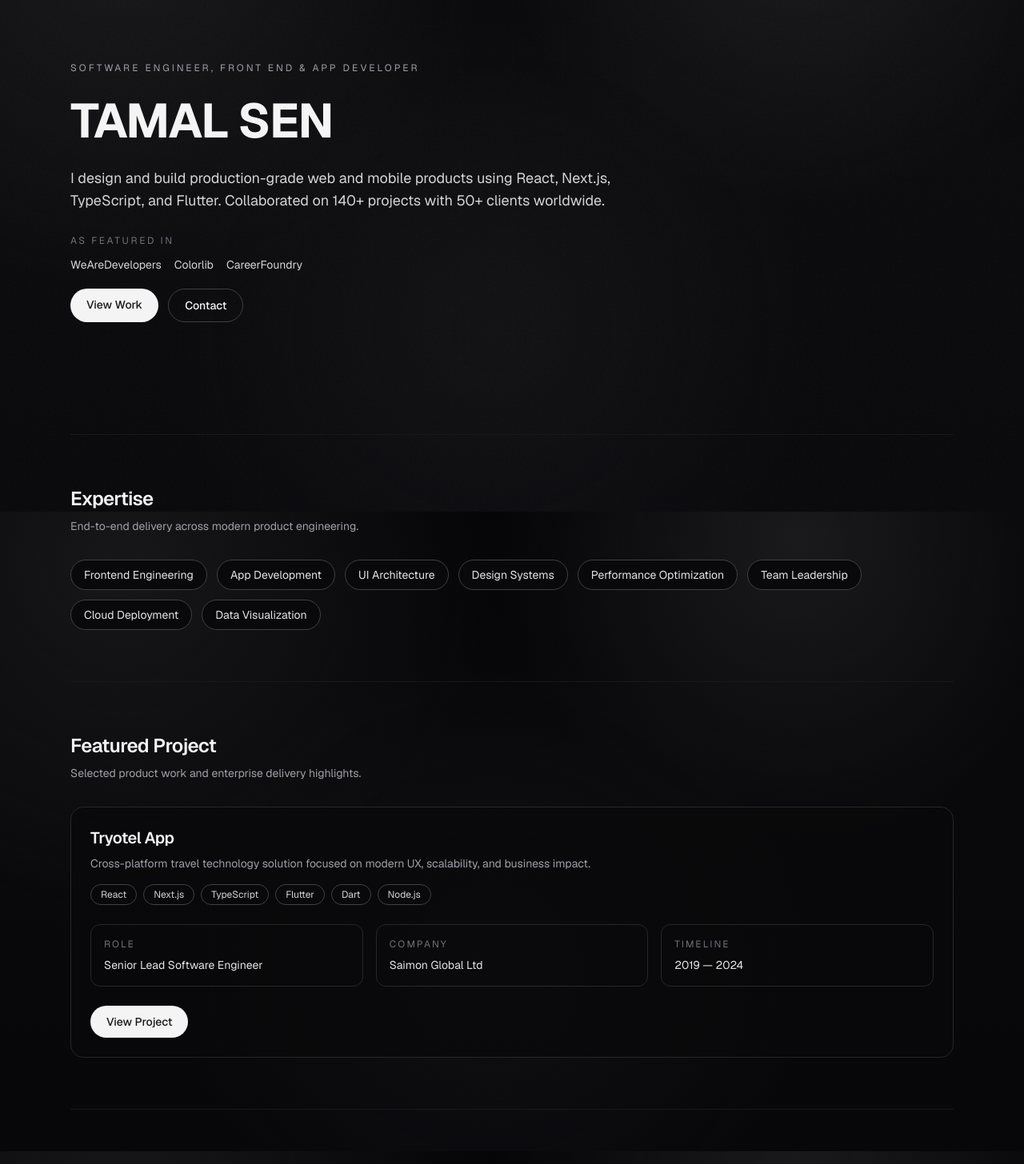
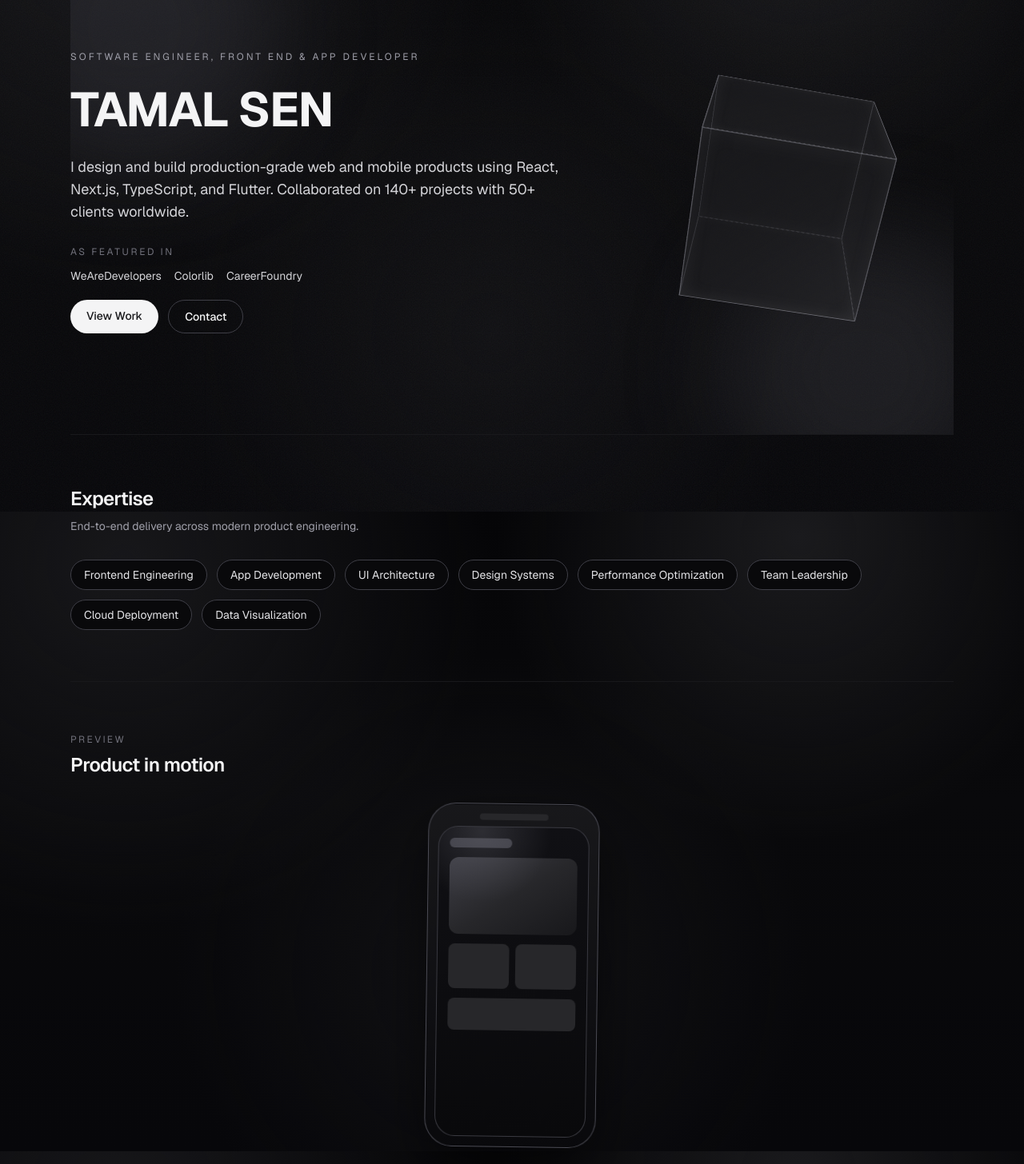
Before and after one commit to mahfuj02/mahfuj.dev, a Next.js app: page / in a window 1280 px wide. Shown: the part 160-1616 px from the top of the page at 80% size. Built offline with nearby package versions, Linux system fonts and the light colour scheme.

Commit message:
feat: add hero cube visual and rotating mobile preview

```diff
--- a/src/app/globals.css
+++ b/src/app/globals.css
@@ -52,3 +52,126 @@ html {
   scroll-behavior: smooth;
   scroll-padding-top: 5rem;
 }
+
+.hero-glow {
+  position: absolute;
+  z-index: 0;
+  width: 22rem;
+  height: 22rem;
+  border-radius: 9999px;
+  filter: blur(60px);
+  pointer-events: none;
+}
+
+.hero-glow-left {
+  top: -5rem;
+  left: -6rem;
+  background: rgba(63, 63, 70, 0.34);
+}
+
+.hero-glow-right {
+  right: -4rem;
+  bottom: -6rem;
+  background: rgba(82, 82, 91, 0.28);
+}
+
+.hero-cube-wrap {
+  position: relative;
+  width: 210px;
+  height: 210px;
+  perspective: 900px;
+}
+
+.hero-cube {
+  position: absolute;
+  inset: 0;
+  transform-style: preserve-3d;
+  animation: spinCube 14s linear infinite;
+}
+
+.hero-face {
+  position: absolute;
+  width: 210px;
+  height: 210px;
+  border: 1px solid rgba(161, 161, 170, 0.45);
+  background: linear-gradient(
+    135deg,
+    rgba(24, 24, 27, 0.65),
+    rgba(39, 39, 42, 0.35)
+  );
+  box-shadow: inset 0 0 24px rgba(161, 161, 170, 0.08);
+}
+
+.hero-face-front {
+  transform: translateZ(105px);
+}
+
+.hero-face-back {
+  transform: rotateY(180deg) translateZ(105px);
+}
+
+.hero-face-left {
+  transform: rotateY(-90deg) translateZ(105px);
+}
+
+.hero-face-right {
+  transform: rotateY(90deg) translateZ(105px);
+}
+
+.hero-face-top {
+  transform: rotateX(90deg) translateZ(105px);
+}
+
+.hero-face-bottom {
+  transform: rotateX(-90deg) translateZ(105px);
+}
+
+.mobile-3d-wrap {
+  perspective: 1200px;
+}
+
+.mobile-frame {
+  width: 220px;
+  height: 430px;
+  border-radius: 2.2rem;
+  border: 1px solid rgba(82, 82, 91, 0.9);
+  background: linear-gradient(180deg, rgba(24, 24, 27, 0.95), rgba(9, 9, 11, 0.92));
+  padding: 12px;
+  box-shadow: 0 28px 70px rgba(0, 0, 0, 0.55);
+}
+
+.mobile-notch {
+  margin: 0 auto 8px;
+  width: 88px;
+  height: 8px;
+  border-radius: 9999px;
+  background: #27272a;
+}
+
+.mobile-screen {
+  position: relative;
+  height: calc(100% - 16px);
+  border-radius: 1.6rem;
+  border: 1px solid rgba(63, 63, 70, 0.9);
+  background: linear-gradient(180deg, #101014, #09090b);
+  padding: 14px;
+  overflow: hidden;
+}
+
+.mobile-screen-glow {
+  position: absolute;
+  inset: -22% auto auto -18%;
+  width: 180px;
+  height: 180px;
+  border-radius: 9999px;
+  background: radial-gradient(circle, rgba(113, 113, 122, 0.3), transparent 70%);
+}
+
+@keyframes spinCube {
+  0% {
+    transform: rotateX(-24deg) rotateY(0deg) rotateZ(10deg);
+  }
+  100% {
+    transform: rotateX(-24deg) rotateY(360deg) rotateZ(10deg);
+  }
+}
--- a/src/app/page.tsx
+++ b/src/app/page.tsx
@@ -2,6 +2,7 @@ import { ContactSection } from "@/components/contact-section";
 import { ExperienceSection } from "@/components/experience-section";
 import { ExpertiseSection } from "@/components/expertise-section";
 import { HeroSection } from "@/components/hero-section";
+import { MobilePreviewSection } from "@/components/mobile-preview-section";
 import { ProjectsSection } from "@/components/projects-section";
 
 export default function Home() {
@@ -9,6 +10,7 @@ export default function Home() {
     <main className="mx-auto w-full max-w-6xl flex-1 px-6 pb-16 pt-24">
       <HeroSection />
       <ExpertiseSection />
+      <MobilePreviewSection />
       <ProjectsSection />
       <ExperienceSection />
       <ContactSection />
--- a/src/components/hero-section.tsx
+++ b/src/components/hero-section.tsx
@@ -6,9 +6,13 @@ export function HeroSection() {
   return (
     <section
       id="home"
-      className="flex min-h-[76vh] items-center border-b border-zinc-900 py-16"
+      className="relative flex min-h-[76vh] items-center overflow-hidden border-b border-zinc-900 py-16"
     >
-      <div className="space-y-7">
+      <div className="hero-glow hero-glow-left" />
+      <div className="hero-glow hero-glow-right" />
+
+      <div className="relative z-10 grid w-full items-center gap-10 lg:grid-cols-[1.2fr_0.8fr]">
+        <div className="space-y-7">
         <motion.p
           initial={{ opacity: 0, y: 24 }}
           animate={{ opacity: 1, y: 0 }}
@@ -65,6 +69,25 @@ export function HeroSection() {
             </a>
           </div>
         </motion.div>
+        </div>
+
+        <motion.div
+          initial={{ opacity: 0, y: 24, scale: 0.96 }}
+          animate={{ opacity: 1, y: 0, scale: 1 }}
+          transition={{ duration: 0.65, delay: 0.2, ease: "easeOut" }}
+          className="relative mx-auto hidden h-80 w-80 items-center justify-center lg:flex"
+        >
+          <div className="hero-cube-wrap">
+            <div className="hero-cube">
+              <span className="hero-face hero-face-front" />
+              <span className="hero-face hero-face-back" />
+              <span className="hero-face hero-face-left" />
+              <span className="hero-face hero-face-right" />
+              <span className="hero-face hero-face-top" />
+              <span className="hero-face hero-face-bottom" />
+            </div>
+          </div>
+        </motion.div>
       </div>
     </section>
   );
--- /dev/null
+++ b/src/components/mobile-preview-section.tsx
@@ -0,0 +1,38 @@
+"use client";
+
+import { motion } from "framer-motion";
+
+export function MobilePreviewSection() {
+  return (
+    <section className="border-b border-zinc-900 py-16">
+      <div className="mb-8 space-y-2">
+        <p className="text-xs uppercase tracking-[0.2em] text-zinc-500">Preview</p>
+        <h2 className="text-2xl font-semibold tracking-tight">Product in motion</h2>
+      </div>
+
+      <div className="flex justify-center">
+        <motion.div
+          animate={{ rotateZ: [-2, 2, -2], rotateY: [0, 15, 0, -15, 0] }}
+          transition={{ duration: 9, repeat: Infinity, ease: "easeInOut" }}
+          className="mobile-3d-wrap"
+        >
+          <div className="mobile-frame">
+            <div className="mobile-notch" />
+            <div className="mobile-screen">
+              <div className="mobile-screen-glow" />
+              <div className="space-y-3">
+                <div className="h-3 w-20 rounded-full bg-zinc-700" />
+                <div className="h-24 rounded-xl bg-gradient-to-br from-zinc-700 via-zinc-800 to-zinc-900" />
+                <div className="grid grid-cols-2 gap-2">
+                  <div className="h-14 rounded-lg bg-zinc-800" />
+                  <div className="h-14 rounded-lg bg-zinc-800" />
+                </div>
+                <div className="h-10 rounded-lg bg-zinc-800" />
+              </div>
+            </div>
+          </div>
+        </motion.div>
+      </div>
+    </section>
+  );
+}
```
